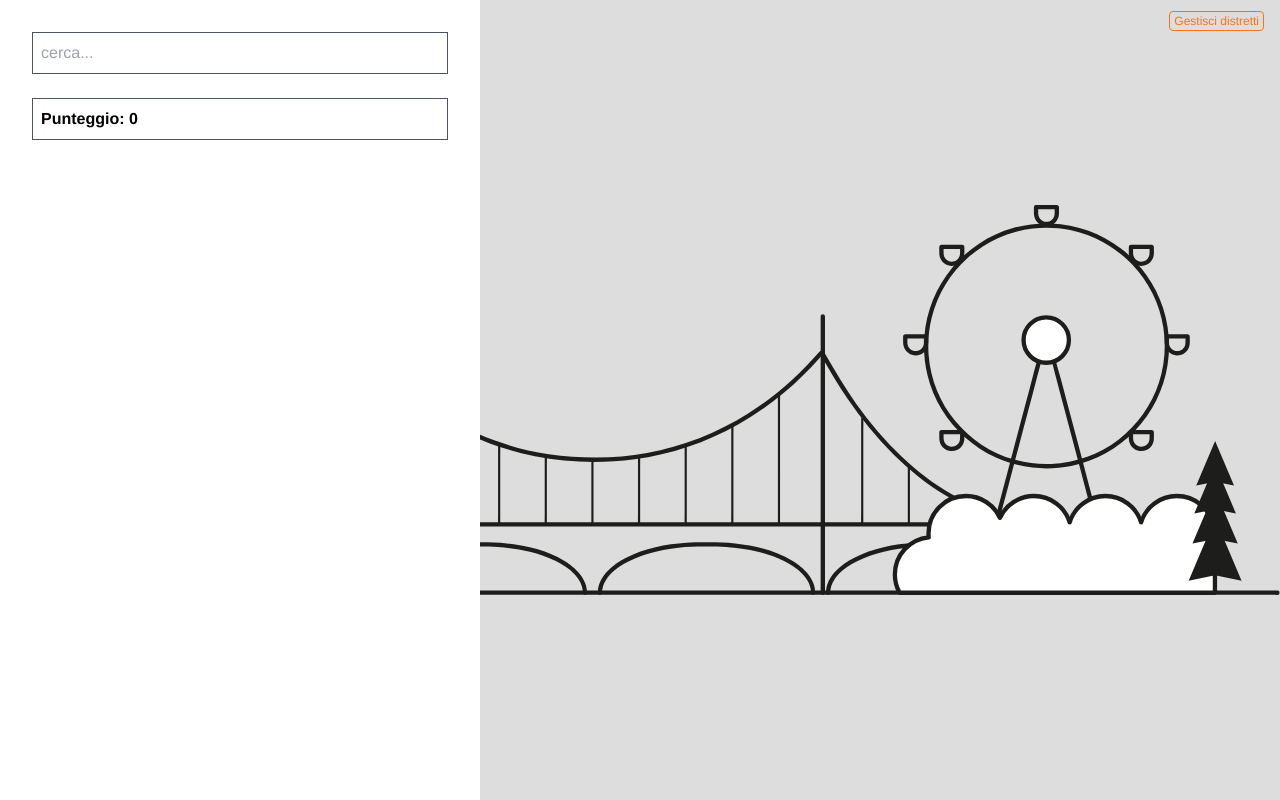
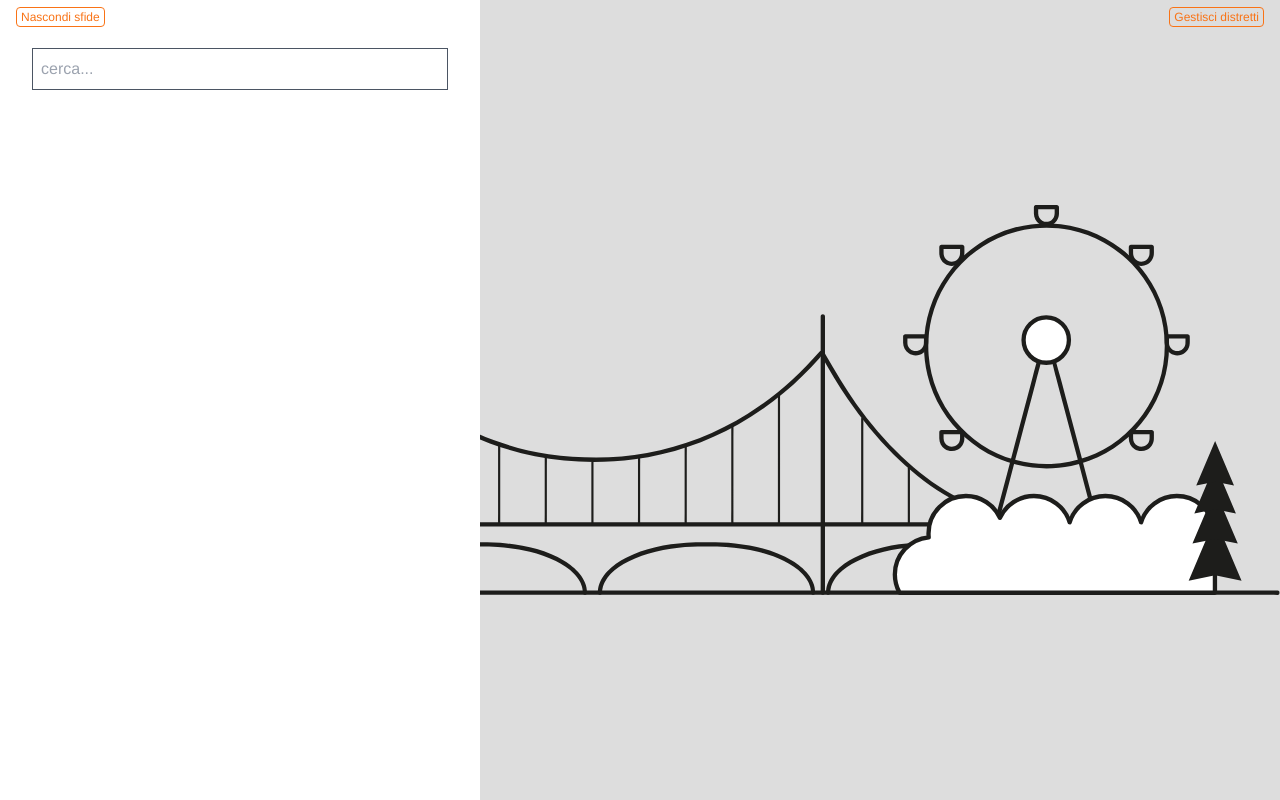
Before and after one commit to reevost/green_city, a Vue app: page / in a window 1280 px wide. Both pictures are taken after a click on the button "Conferma". Built offline with nearby package versions, Linux system fonts and the light colour scheme.

Commit message:
improved user experience

```diff
--- a/package.json
+++ b/package.json
@@ -11,7 +11,9 @@
     "@vueuse/core": "^9.12.0",
     "core-js": "^3.8.3",
     "pinia": "^2.0.28",
-    "vue": "^3.2.13"
+    "vue": "^3.2.13",
+    "vue-panzoom": "^1.1.6",
+    "vue3-simple-alert": "^1.0.4"
   },
   "devDependencies": {
     "@babel/core": "^7.12.16",
--- a/src/components/ControlDistrict.vue
+++ b/src/components/ControlDistrict.vue
@@ -1,8 +1,8 @@
 // right panel with districts tags and list.
 <template>
-  <div id="menu" class="fixed bg-white w-1/3 min-w-[480px] h-screen p-8 overflow-y-scroll z-50">
-    <section id="challenges tag and search">
-      <DistrictTags
+  <div id="menu" class="fixed bg-white w-1/3 min-w-[480px] h-screen p-8 overflow-y-scroll z-20">
+    <section id="challenges tag and search" class="">
+      <DistrictTags class="p-2"
           v-bind:tags="chosenDistricts"
           v-model:currentTag="currentDistrict"
           v-on:update:currentTag="filterReset"
@@ -30,9 +30,6 @@
           v-model:toggleChallenge="toggleCompleteChallenge"
           v-on:toggle="toggleChallenges"
       ></ChallengeList>
-    </section>
-    <section id="scoring" class="font-bold mt-6 border border-gray-600 p-2">
-      Punteggio: {{totalScore}}
     </section>
   </div>
 </template>
--- a/src/components/DistrictChoice.vue
+++ b/src/components/DistrictChoice.vue
@@ -1,5 +1,5 @@
 <template>
-  <div class="modal-mask">
+  <div class="modal-mask z-50">
     <div class="modal-container">
       <h2 class="modal-header">
         <slot name="header"> Con che distretti giochi? </slot>
--- a/src/components/DistrictView.vue
+++ b/src/components/DistrictView.vue
@@ -1,11 +1,15 @@
 <template>
+  <div id="gallery_container"
+       draggable="true">
     <ul id="gallery" class="">
       <li v-for="challenge in images"
           v-bind:key="challenge.id">
         <img v-bind:src="`COLOR_${challenge.id}.svg`"
-           class="">
+             class="gallery-img" alt="missing image"/>
       </li>
     </ul>
+  </div>
+
 </template>
 
 <script>
@@ -15,7 +19,11 @@ import {mapWritableState} from "pinia";
 export default {
   data() {
     return {
-      challenge: []
+      challenge: [],
+      galleryX: 0,
+      galleryY: 0,
+      cursorX:0,
+      cursorY:0
     }
   },
   computed: {
@@ -24,6 +32,16 @@ export default {
       images: "visibleImages"
     }),
   },
+  methods: {
+    dragInitCoord(event) {
+      this.cursorX = event.pageX;
+      this.cursorY = event.pageY;
+    },
+    onDragging(event) {
+      this.galleryX += this.cursorX+event.pageX
+      this.galleryY += this.cursorY+event.pageY
+    }
+  }
 }
 </script>
 
@@ -35,4 +53,9 @@ export default {
   object-fit: contain;
   object-position: center;
 }
+.gallery-img {
+  position: absolute;
+  top: v-bind(galleryX)px;
+  left: v-bind(galleryY)px;
+}
 </style>
--- a/src/components/GreenCityView.vue
+++ b/src/components/GreenCityView.vue
@@ -2,21 +2,29 @@
 // fa prima il render delle liste e poi della immagine
 <template>
   <div id="container">
-    <div id="manage_button" class="manage_button z-50" v-show="flag">
+    <div id="manage_button" class="manage_button z-50" v-show="button_flag">
       <button
           class="border rounded px-1 py-px text-xs border-orange-500 text-orange-500"
           v-on:click="change"
       >Gestisci distretti</button>
     </div>
-    <DistrictView />
+    <div id="control_hide_button" class="control_hide_button z-50" v-show="button_flag">
+      <button
+          class="border rounded px-1 py-px text-xs border-orange-500 text-orange-500"
+          v-on:click="hideOrControl"
+      > {{control_flag ? "Nascondi sfide" : "Mostra sfide"}} </button>
+    </div>
+    <div>
+      <DistrictView />
+    </div>
     <ControlDistrict
-        v-if="flag"
+        v-if="control_flag"
         v-bind:chosenDistricts="districts"/>
     <DistrictChoice
         v-bind:tags_obj="districts_name_obj"
         v-on:confirm="choices"
         v-on:reset="reset"
-        v-else/>
+        v-show="choice_district_flag"/>
   </div>
 </template>
 
@@ -36,7 +44,9 @@ export default {
   },
   data() {
     return {
-      flag: false,
+      button_flag: false,
+      control_flag: false,
+      choice_district_flag: true,
       districts: [],
       districts_name_obj: useStorage("districts_tags", [
         {
@@ -73,18 +83,28 @@ export default {
     }),
   },
   methods: {
+    hideOrControl() {
+      this.control_flag = ! this.control_flag
+    },
     choices(arr) {
       this.districts = arr
-      this.flag = ! this.flag
+      this.control_flag = true
+      this.button_flag = true
+      this.choice_district_flag = false
     },
     change() {
       this.districts = this.allDistricts
-      this.flag = ! this.flag
+      this.choice_district_flag = true
+      this.button_flag = false
     },
     reset() {
-      this.districts_name_obj.forEach(i => {i.complete = false})
-      let cleanChallenges = useChallengesStore()
-      cleanChallenges.fill(this.allDistricts)
+      if(confirm("se confermi tutti i dati di gioco verranno azzerati")) {
+        this.districts_name_obj.forEach(i => {
+          i.complete = false
+        })
+        let cleanChallenges = useChallengesStore()
+        cleanChallenges.fill(this.allDistricts)
+      }
     }
   }
 }
@@ -94,7 +114,12 @@ export default {
 <style scoped>
 .manage_button{
   position: absolute;
-  top: 8px;
+  top: 4px;
   right: 16px;
 }
+.control_hide_button {
+  position: absolute;
+  top: 4px;
+  left: 16px;
+}
 </style>
```
Also changed, not shown: 1 other file (tests, documents, lock files or other folders). Lines whose indentation alone changed are shown as unchanged.
